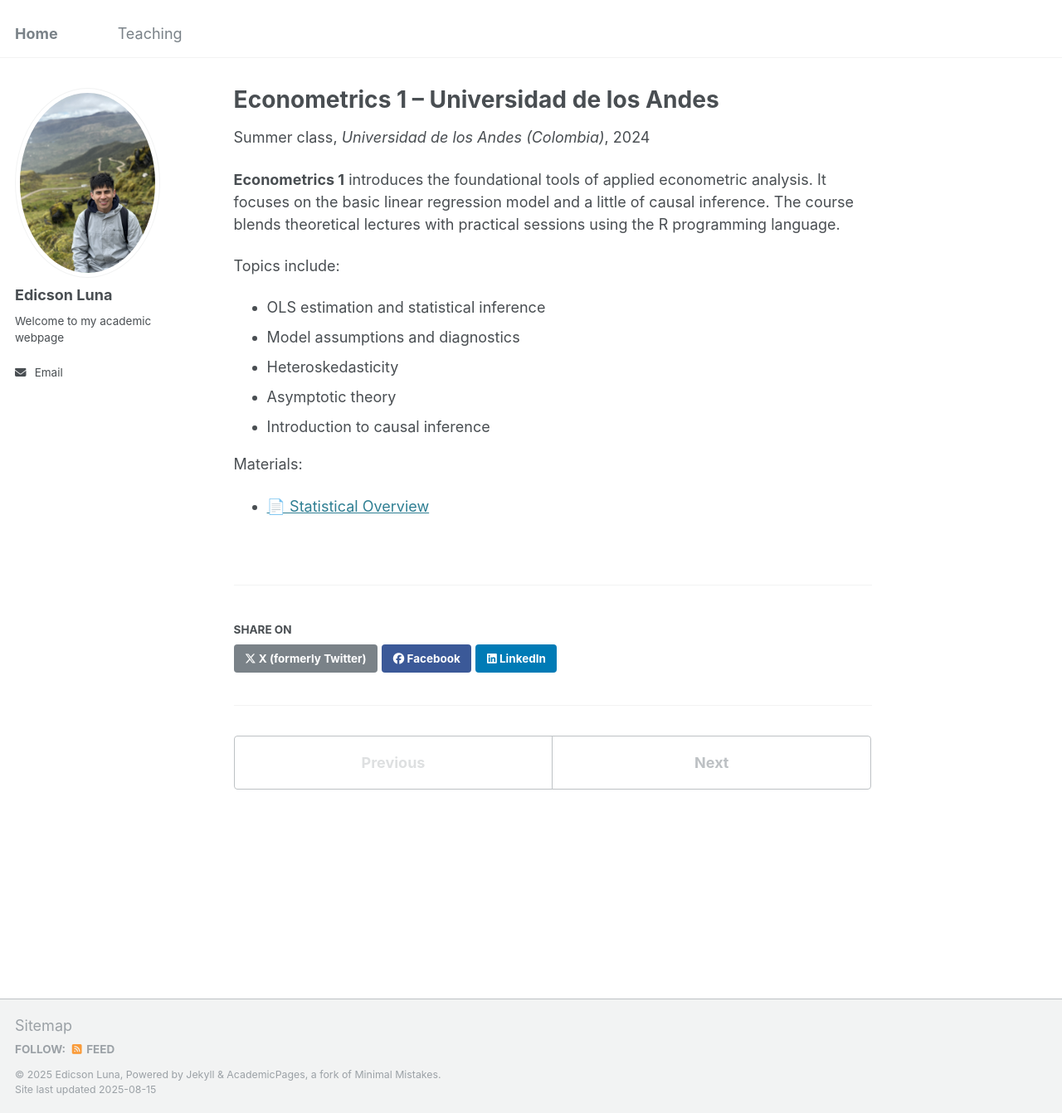
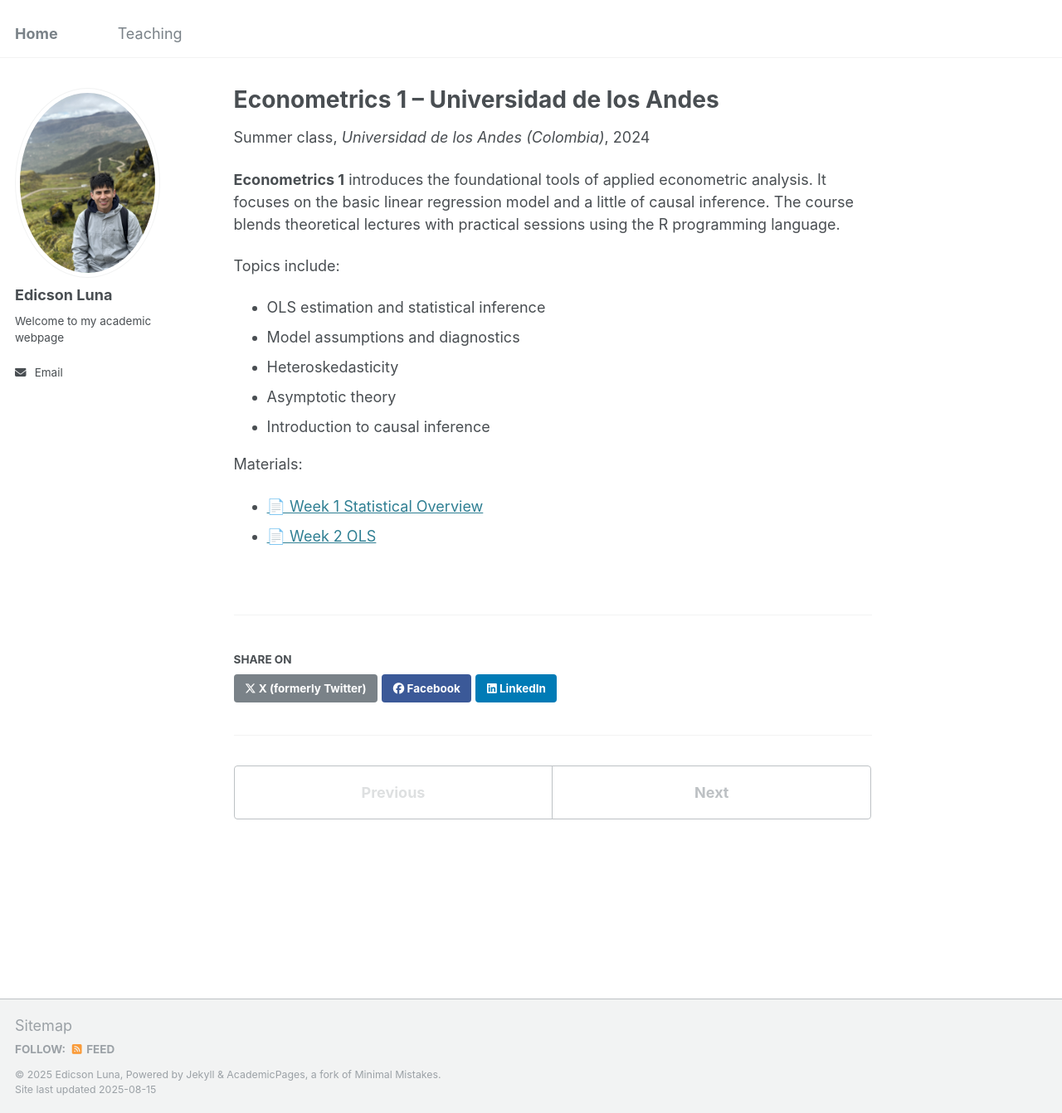
Before and after one commit to edicsonluna/edicsonluna.github.io, a Jekyll site: the page built from _teaching/2024-summer-econometrics-1.md, in a window 1280 px wide and 1342 px high. Shown: the whole window at 83% size. Built offline with Jekyll 4.4.1, drawn with Linux system fonts in a browser that asks for light colours.

Commit message:
Update 2024-summer-econometrics-1.md

```diff
--- a/_teaching/2024-summer-econometrics-1.md
+++ b/_teaching/2024-summer-econometrics-1.md
@@ -19,4 +19,5 @@ Topics include:
 - Introduction to causal inference
 
 Materials:
-- [📄 Statistical Overview](edicsonluna.github.io/W1_Stat_Overview.pdf)
+- [📄 Week 1 Statistical Overview](files/W1_Stat_Overview.pdf)
+- [📄 Week 2 OLS](files/W2_OLS.pdf)
```
